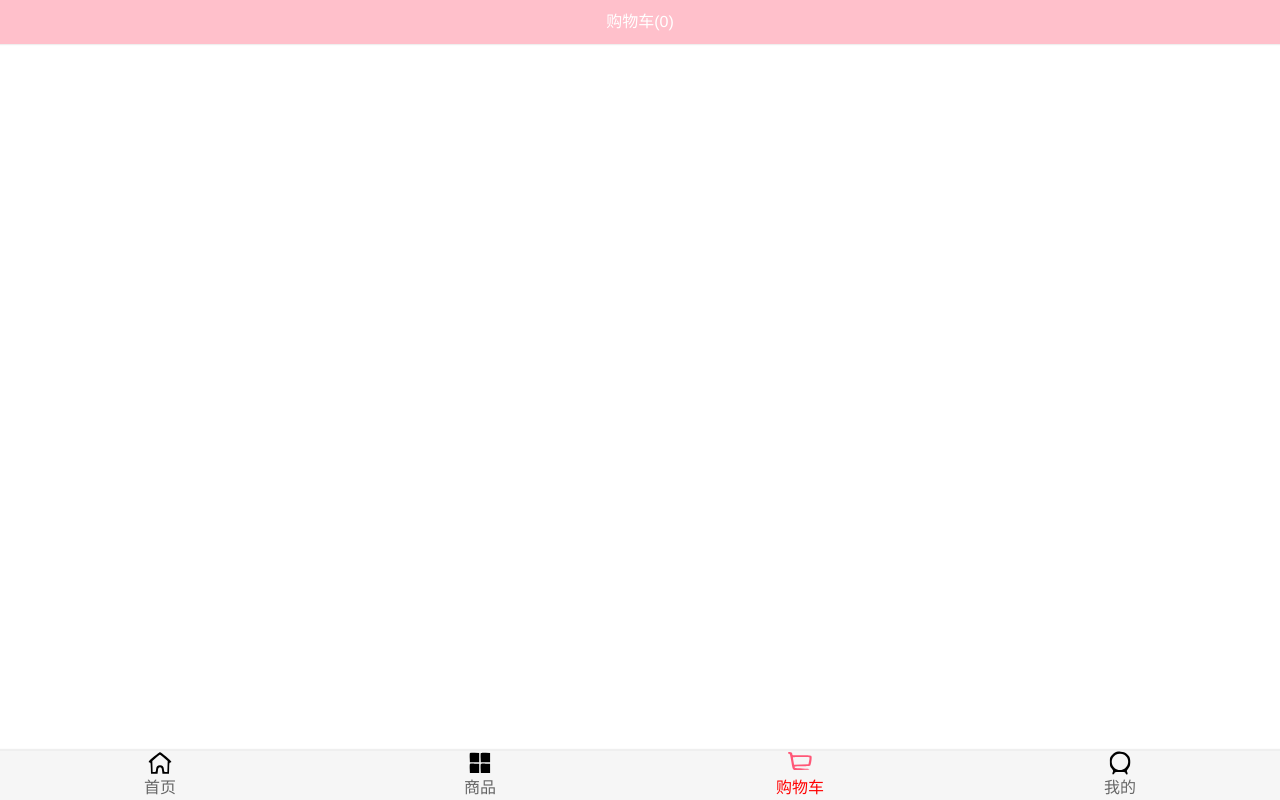
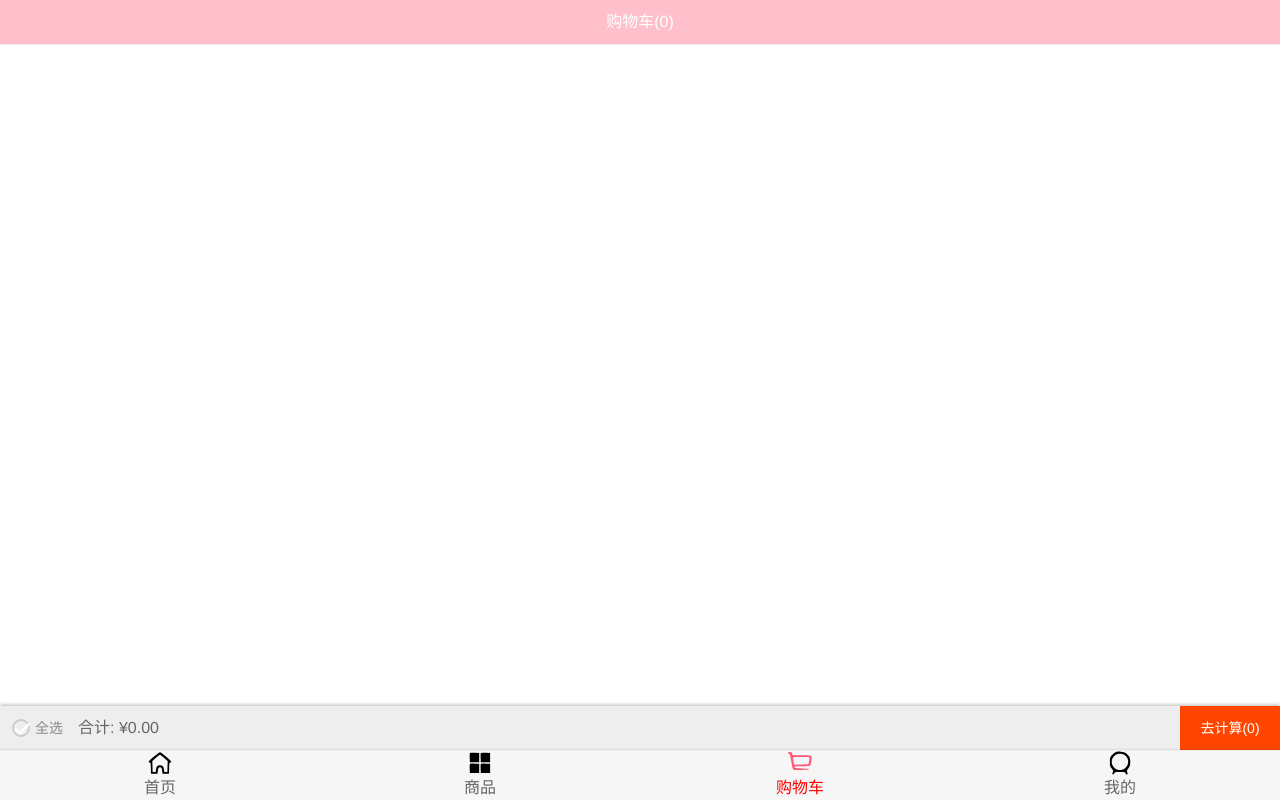
Before and after one commit to abstain23/mall_by_mobai, a Vue app: page /cart in a window 1280 px wide. Built offline with nearby package versions, Linux system fonts and the light colour scheme; the HTML template or start-up script is replaced by a standard one.

Commit message:
toast插件

```diff
--- a/src/components/content/MainTabBar.vue
+++ b/src/components/content/MainTabBar.vue
@@ -1,7 +1,7 @@
 <template>
   <div class="tab-bar-wrapper">
       <tab-bar>
-      <tab-bar-item path='/home' activeColor='blue'>
+      <tab-bar-item path='/home'>
         <img src="~assets/img/tabbar/home.svg" slot='item-icon'>
         <img src="~assets/img/tabbar/home_active.svg" slot='item-icon-active'>
         <div slot='item-text'>首页</div>
--- a/src/main.js
+++ b/src/main.js
@@ -2,10 +2,11 @@ import Vue from 'vue'
 import App from './App.vue'
 import router from './router'
 import store from './store'
-
+import toast from '@/plugins/Toast'
 
 Vue.config.productionTip = false
 
+Vue.use(toast)
 Vue.prototype.bus=new Vue()
 
 new Vue({
--- /dev/null
+++ b/src/plugins/Toast/index.js
@@ -0,0 +1,20 @@
+import Toast from './toast.vue'
+
+
+export default {
+  install(Vue) {
+    // 1.创建组件构造器
+    const ToastConstructor = Vue.extend(Toast)
+    //2.new 一个组件对象
+    const toast  = new ToastConstructor()
+    console.log(toast)
+    console.log(toast.$el)
+    //3.将组件对象挂载到某一个元素上
+    toast.$mount(document.createElement('div'))
+    console.log(toast.$el)
+    // //4.toast.$el 对应的就是div
+    document.body.appendChild(toast.$el)
+
+    Vue.prototype.$toast = toast
+  }
+}
--- /dev/null
+++ b/src/plugins/Toast/toast.vue
@@ -0,0 +1,70 @@
+<template>
+  <transition>
+    <div id="toastWaka" v-show="isShow">
+      <span class="text">{{message}}</span>
+    </div>
+  </transition>
+</template>
+
+<script>
+export default {
+  name: 'toast',
+
+  data () {
+    return {
+      message:'',
+      isShow:false
+    }
+  },
+
+  methods: {
+    show(message = '成功', duration = 1500) {
+      this.message = message
+      this.isShow = true
+
+      setTimeout(() => {
+        this.isShow = false
+        this.message = ''
+      }, duration)
+    }
+  }
+}
+</script>
+
+<style lang='scss'>
+  #toastWaka {
+    position: absolute;
+    left: 50%;
+    bottom: 50%;
+    z-index: 99999;
+    margin: 0 auto;
+    -webkit-transform: translate(-50%);
+    transform: translate(-50%);
+    width: 120px;
+    height:40px;
+    line-height: 40px;
+    border-radius: 5px;
+    text-align: center;
+    color: #fff;
+    background-color: rgba(000,000,000,0.5);
+}
+
+#toastWaka .text{
+    color: #fff;
+    display: inline-block;
+    font-size: 14px;
+    position: absolute;
+    top:0;
+    bottom:0;
+    right:0;
+    left:0;
+}
+
+.fade-enter-active,
+.fade-leave-active {
+  transition: opacity .5s;
+}
+.fade-enter, .fade-leave-to /* .fade-leave-active below version 2.1.8 */ {
+  opacity: 0;
+}
+</style>
--- a/src/store/actions.js
+++ b/src/store/actions.js
@@ -1,13 +1,17 @@
 export default {
   addCart(context, playload){
+    return new Promise((resolve, reject) => {
       let oldProduct = context.state.cartList.find((item) => item.iid === playload.iid)
       if(oldProduct){
         // console.log('if')
        context.commit('addCount', oldProduct)
+       resolve('当前商品数量加1')
      }else {
        // console.log('else')
        playload.count = 1
         context.commit('addToCart', playload)
+        resolve('添加了新的商品')
+      }
+    })
   }
 }
-}
--- a/src/views/cart/cart.vue
+++ b/src/views/cart/cart.vue
@@ -4,7 +4,7 @@
       <div slot="center">购物车({{cartListLength}})</div>
     </nav-bar>
     <!-- 商品列表 -->
-    <cart-list></cart-list>
+      <cart-list></cart-list>
   </div>
 </template>
 
@@ -12,6 +12,7 @@
 import NavBar from 'components/common/navbar/NavBar'
 import cartList from './childCom/cartList'
 import {mapGetters} from 'vuex'
+
 
 export default {
   name: 'cart',
@@ -31,6 +32,8 @@ export default {
 
 <style lang='scss'>
   #cart {
+    height: 100vh;
+    position: relative;
     .cart-nav {
       background: pink;
       color: #fff;
--- /dev/null
+++ b/src/views/cart/childCom/bottomNav.vue
@@ -0,0 +1,95 @@
+<template>
+ <div class="bottom-menu">
+    <CheckButton class="select-all" @click.native="toggleCheckedAll" :isChecked='isCheckedAll'></CheckButton>
+    <span>全选</span>
+    <span class="total-price">合计: ¥{{allPrice}}</span>
+    <span class="buy-product">去计算({{length}})</span>
+  </div>
+</template>
+
+<script>
+import CheckButton from './checkButton'
+export default {
+  name: 'bottomNav',
+  components:{CheckButton},
+  data () {
+    return {
+    }
+  },
+  props:{
+    cartList:{
+      type: Array,
+      default() {
+        return []
+      }
+    }
+  },
+  mounted(){},
+  methods: {
+    toggleCheckedAll() {
+     if(this.isCheckedAll){
+       this.cartList.forEach(item => {
+         item.isChecked = false
+         })
+     }else {
+       this.cartList.forEach(item => item.isChecked = true)
+     }
+    }
+  },
+  computed:{
+    allPrice() {
+      return this.cartList.filter(item => item.isChecked).reduce((pre, next) => {
+        return pre + next.price * next.count
+      }, 0).toFixed(2)
+    },
+    length(){
+      return this.cartList.filter(item => item.isChecked).length
+    },
+    isCheckedAll() {
+      if(this.cartList.length){
+        // return !this.cartList.filter(item => !item.isChecked).length
+        return !this.cartList.find(item => !item.isChecked)
+      }
+    }
+  },
+  watch:{
+  }
+}
+</script>
+
+<style lang='scss'>
+   .bottom-menu {
+    width: 100%;
+    height: 44px;
+    background-color: #eee;
+    position: fixed;
+    bottom: 50px;
+    left: 0;
+    box-shadow: 0 -2px 3px rgba(0, 0, 0, .2);
+    font-size: 14px;
+    color: #888;
+    line-height: 44px;
+    padding-left: 35px;
+    box-sizing: border-box;
+  }
+  .bottom-menu .select-all {
+    position: absolute;
+    line-height: 0;
+    left: 12px;
+    top: 13px;
+  }
+  .bottom-menu .total-price {
+    margin-left: 15px;
+    font-size: 16px;
+    color: #666;
+  }
+  .bottom-menu .buy-product {
+    background-color: orangered;
+    color: #fff;
+    width: 100px;
+    height: 44px;
+    text-align: center;
+    line-height: 44px;
+    float: right;
+  }
+</style>
--- a/src/views/cart/childCom/cartList.vue
+++ b/src/views/cart/childCom/cartList.vue
@@ -1,12 +1,17 @@
 <template>
-  <div>
-
+  <div class="cart-list">
+    <scroll class="scroll-content" ref='scroll'>
+      <cart-list-item v-for="(item, index) in cartList" :key='index' :product='item'></cart-list-item>
+    </scroll>
+    <bottom-nav :cartList='cartList'></bottom-nav>
   </div>
 </template>
 
 <script>
 import {mapGetters} from 'vuex'
-
+import cartListItem from './cartListItem'
+import bottomNav from './bottomNav'
+import Scroll from 'components/common/scroll/scroll'
 export default {
   name: 'cartList',
 
@@ -14,13 +19,24 @@ export default {
     return {
     }
   },
+  components:{Scroll, cartListItem, bottomNav},
   computed:{...mapGetters([
     'cartList'
   ])},
-  methods: {}
+  methods: {},
+  activated() {
+    // console.log('xxxx')
+    this.$refs.scroll.refresh()
+  }
 }
 </script>
 
 <style lang='scss'>
-
+  .cart-list {
+    height:calc(100% - 44px - 49px - 44px);
+  }
+  .scroll-content {
+    height: 100%;
+    overflow: hidden;
+  }
 </style>
--- /dev/null
+++ b/src/views/cart/childCom/cartListItem.vue
@@ -0,0 +1,101 @@
+<template>
+  <div>
+    <div id="shop-item">
+    <div class="item-selector">
+      <check-button :isChecked='product.isChecked' @click.native="toggleChecked"></check-button>
+    </div>
+    <div class="item-img">
+      <img :src="product.image" alt="商品图片">
+    </div>
+    <div class="item-info">
+      <div class="item-title">{{product.title}}</div>
+      <div class="item-desc">商品描述: {{product.desc}}</div>
+      <div class="info-bottom">
+        <div class="item-price left">¥{{product.price}}</div>
+        <div class="item-count right">x{{product.count}}</div>
+      </div>
+    </div>
+  </div>
+  </div>
+</template>
+
+<script>
+import checkButton from './checkButton'
+
+export default {
+  name: 'cartListItem',
+  components:{checkButton},
+  data () {
+    return {
+    }
+  },
+
+  methods: {
+    toggleChecked() {
+      this.product.isChecked = !this.product.isChecked
+    }
+  },
+
+  props:{
+    product:{
+      type:Object,
+      default() {
+        return {}
+      }
+    }
+  },
+}
+</script>
+
+<style lang='scss' scoped>
+  #shop-item {
+    width: 100%;
+    display: flex;
+    font-size: 0;
+    padding: 5px;
+    border-bottom: 1px solid #ccc;
+  }
+  .item-selector {
+    width: 14%;
+    display: flex;
+    justify-content: center;
+    align-items: center;
+  }
+  .item-title, .item-desc {
+    overflow: hidden;
+    white-space: nowrap;
+    text-overflow: ellipsis;
+  }
+  .item-img {
+    padding: 5px;
+    /*border: 1px solid #ccc;*/
+  }
+  .item-img img {
+    width: 80px;
+    height: 100px;
+    display: block;
+    border-radius: 5px;
+  }
+  .item-info {
+    font-size: 17px;
+    color: #333;
+    padding: 5px 10px;
+    position: relative;
+    overflow: hidden;
+  }
+  .item-info .item-desc {
+    font-size: 14px;
+    color: #666;
+    margin-top: 15px;
+  }
+  .info-bottom {
+    margin-top: 10px;
+    position: absolute;
+    bottom: 10px;
+    left: 10px;
+    right: 10px;
+  }
+  .info-bottom .item-price {
+    color: orangered;
+  }
+</style>
--- /dev/null
+++ b/src/views/cart/childCom/checkButton.vue
@@ -0,0 +1,43 @@
+<template>
+    <div>
+      <div class="icon-selector" :class="{'selector-active': isChecked}">
+        <img src="~/assets/img/cart/tick.svg" alt="">
+      </div>
+    </div>
+</template>
+
+<script>
+export default {
+  name: '',
+
+  data () {
+    return {
+    }
+  },
+  props:{
+    isChecked:{
+      type: Boolean,
+      default(){
+        return false
+      }
+    }
+  },
+  methods: {}
+}
+</script>
+
+<style lang='scss' scoped>
+  .icon-selector {
+    position: relative;
+    margin: 0;
+    width: 18px;
+    height: 18px;
+    border-radius: 50%;
+    border: 2px solid #ccc;
+    cursor: pointer;
+  }
+  .selector-active {
+    background-color: #ff8198;
+    border-color: #ff8198;
+  }
+</style>
--- a/src/views/detail/datail.vue
+++ b/src/views/detail/datail.vue
@@ -37,6 +37,8 @@ import goods from 'components/content/goods/goods'
 import BackTop from 'components/content/backTop/BackTop'
 import { getDetail, Goods, Shop, getRecommends } from "server/detail";
 import {itemImageListennerMixin, backTopMixin} from 'common/mixin';
+
+import {mapActions} from 'vuex'
   export default {
     name:'detail',
     components:{
@@ -86,6 +88,7 @@ import {itemImageListennerMixin, backTopMixin} from 'common/mixin';
       this.bus.$off('imgload', this.itemImageListener)
     },
     methods:{
+      ...mapActions(['addCart']),
       addToCart(){
         const product = {}
         // console.log(this.goods)
@@ -95,8 +98,13 @@ import {itemImageListennerMixin, backTopMixin} from 'common/mixin';
         product.price = this.goods.realPrice
         product.iid = this.iid
         product.count = 0
+        product.isChecked = false
         //加入到购物车
-        this.$store.dispatch('addCart', product)
+        // this.$store.dispatch('addCart', product)
+        this.addCart(product).then(res => {
+          // console.log(this.$refs.scroll)
+          this.$toast.show(res, 1000)
+        })
       },
       detailScroll(position){
         this.showBackTop=(-position.y)>1000
--- a/vue.config.js
+++ b/vue.config.js
@@ -7,7 +7,8 @@ module.exports={
         'components':'@/components',
         'server':'@/server',
         'views':'@/views',
-        'server':'@/server'
+        'server':'@/server',
+        'plugins':'@/plugins'
       }
     }
   },
```
Lines whose indentation alone changed are shown as unchanged.
